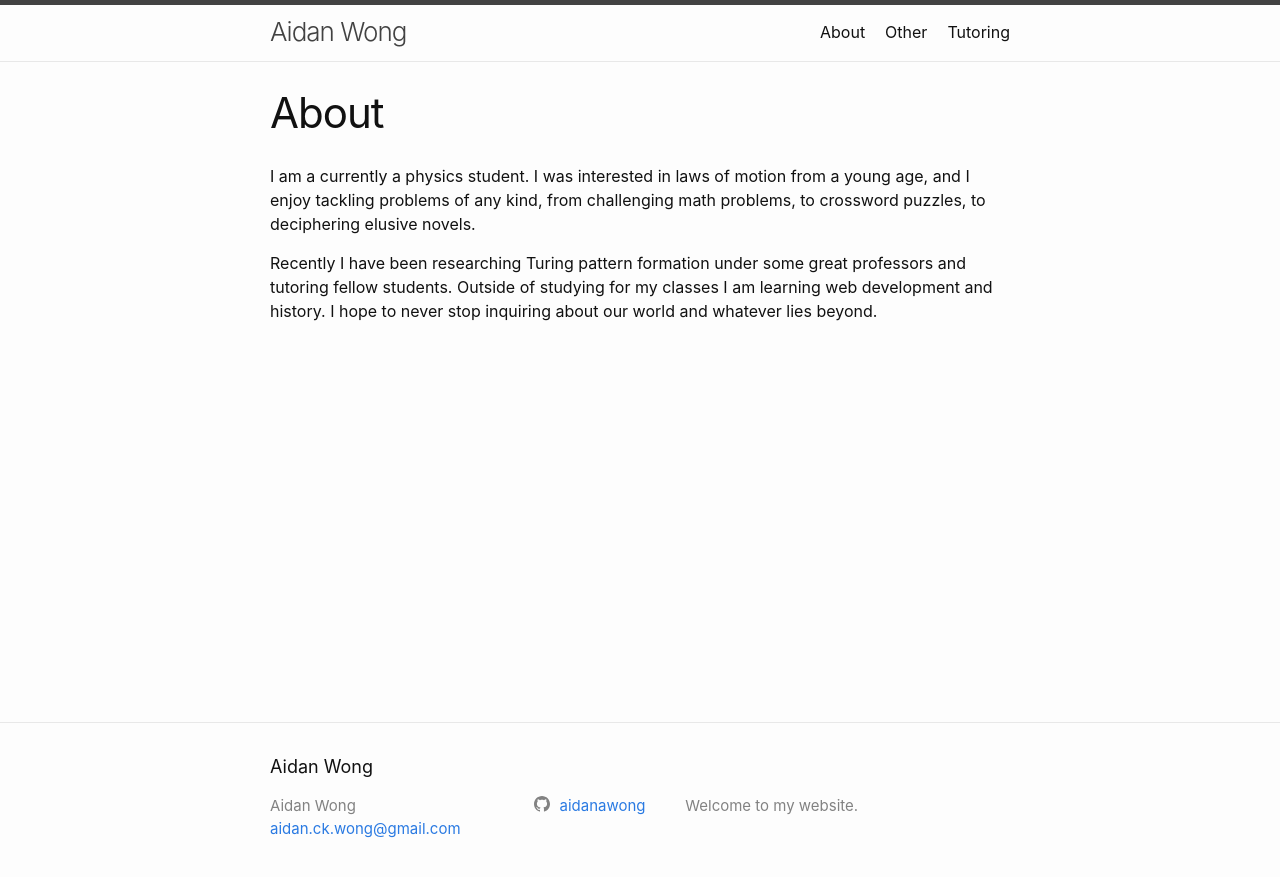
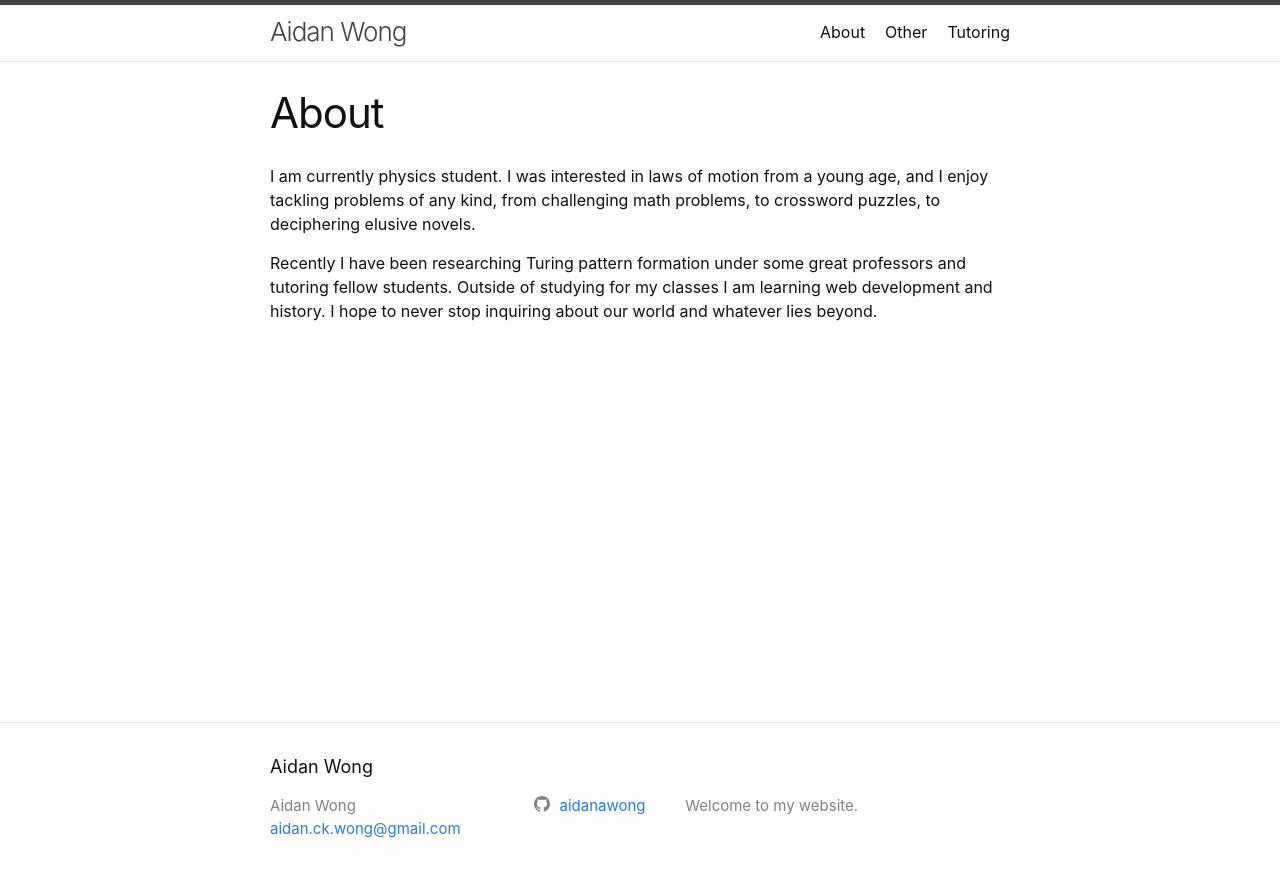
Before and after one commit to aidanawong/aidanawong.github.io, a Jekyll site: the page built from about.markdown, in a window 1280 px wide. Shown: the top 877 px of the page. Built offline with Jekyll 4.4.1, drawn with Linux system fonts in a browser that asks for light colours.

Commit message:
Fixed grammar

```diff
--- a/about.markdown
+++ b/about.markdown
@@ -4,6 +4,6 @@ title: About
 permalink: /about/
 ---
 
-I am a currently a physics student. I was interested in laws of motion from a young age, and I enjoy tackling problems of any kind, from challenging math problems, to crossword puzzles, to deciphering elusive novels.
+I am currently physics student. I was interested in laws of motion from a young age, and I enjoy tackling problems of any kind, from challenging math problems, to crossword puzzles, to deciphering elusive novels.
 
 Recently I have been researching Turing pattern formation under some great professors and tutoring fellow students. Outside of studying for my classes I am learning web development and history. I hope to never stop inquiring about our world and whatever lies beyond.
```
Also changed, not shown: 2 other files.
